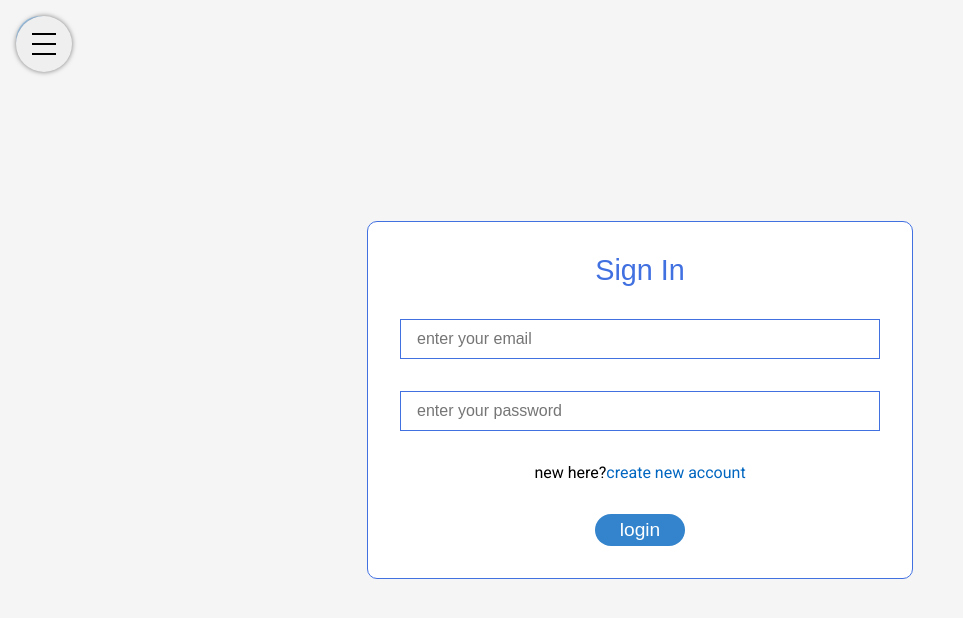
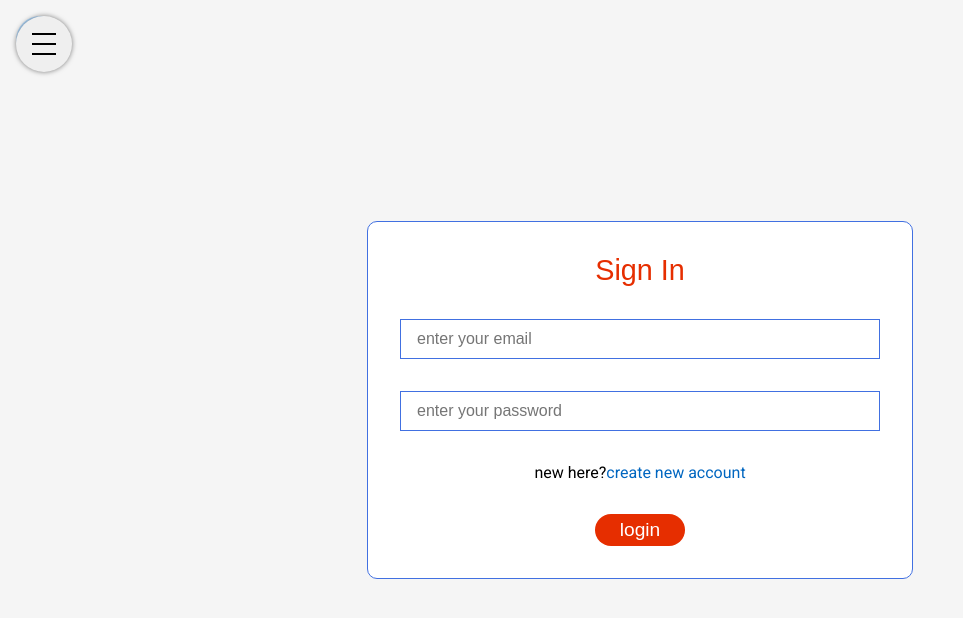
Before and after one commit to Bappaditya721135/MERN-ECOMMERCE-FRONTEND, a React (Vite) app: page /login in a window 1280 px wide. Shown: the top 618 px of the page, without its empty margins (0-963 px from the left). Built offline with nearby package versions, Linux system fonts and the light colour scheme; no server answers.

Commit message:
change btn color to tomato

```diff
--- a/src/components/authentication/form.scss
+++ b/src/components/authentication/form.scss
@@ -15,7 +15,7 @@
     border: 1px solid #4170e1;
 
     .form__title {
-        color: #4170e1;
+        color: #e62e00;
         margin-bottom: 2rem;
         font-size: 1.8rem;
         font-family: sans-serif;
@@ -56,11 +56,13 @@
         border-radius: 20rem;
         border: none;
         color: white;
-        background-color: rgba(0, 102, 192, 0.8);
+        // background-color: rgba(0, 102, 192, 0.8);
+        background-color: #e62e00;
         cursor: pointer;
 
         &:hover {
-            background-color: rgba(0, 102, 192, 1);
+            // background-color: rgba(0, 102, 192, 1);
+            background-color: tomato;
         }
     }
 }
```
